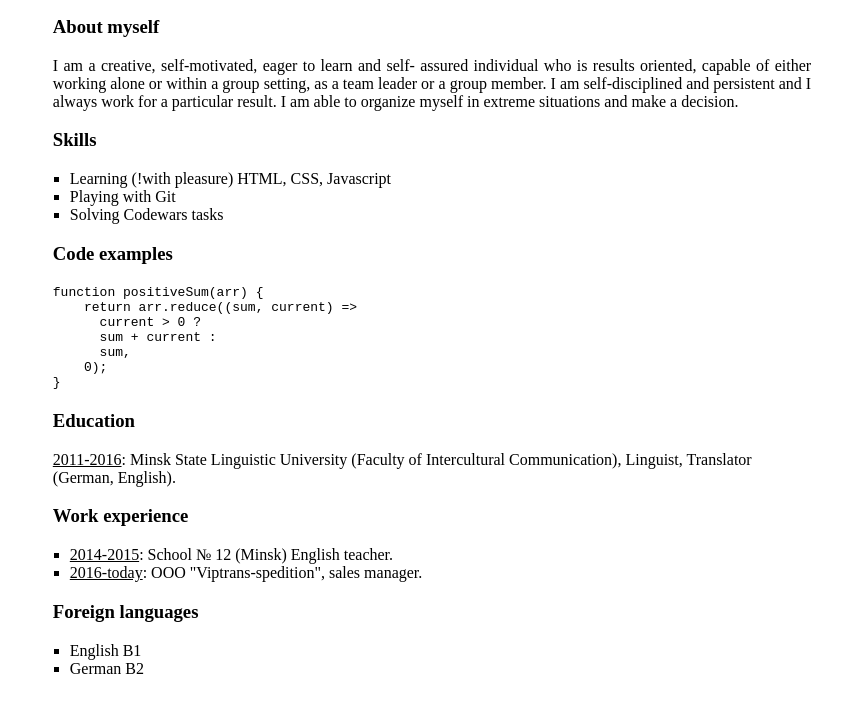
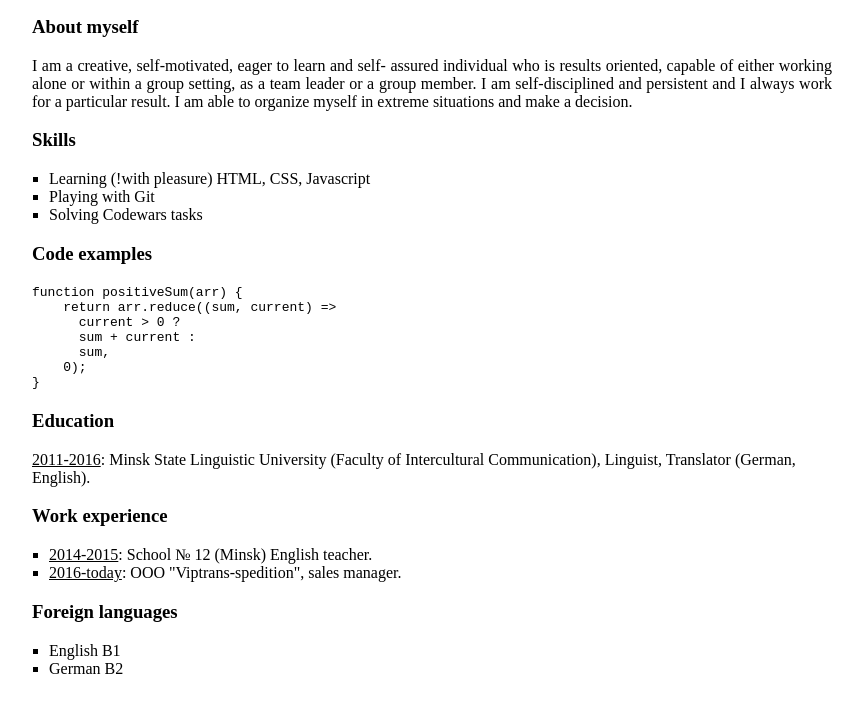
Before and after one commit to diana-yankovska/rsschool-cv, a plain HTML site: page index.html in a window 1280 px wide. Shown: the part 200-912 px from the top of the page, without its empty margins (208-1071 px from the left). Drawn offline with Linux system fonts and the light colour scheme.

Commit message:
fix: adjust cv scaling

```diff
--- a/style.css
+++ b/style.css
@@ -1,5 +1,5 @@
 .cv {
-  width: 60%;
+  max-width: 800px;
   margin-right: auto;
   margin-left: auto;
 }
```
